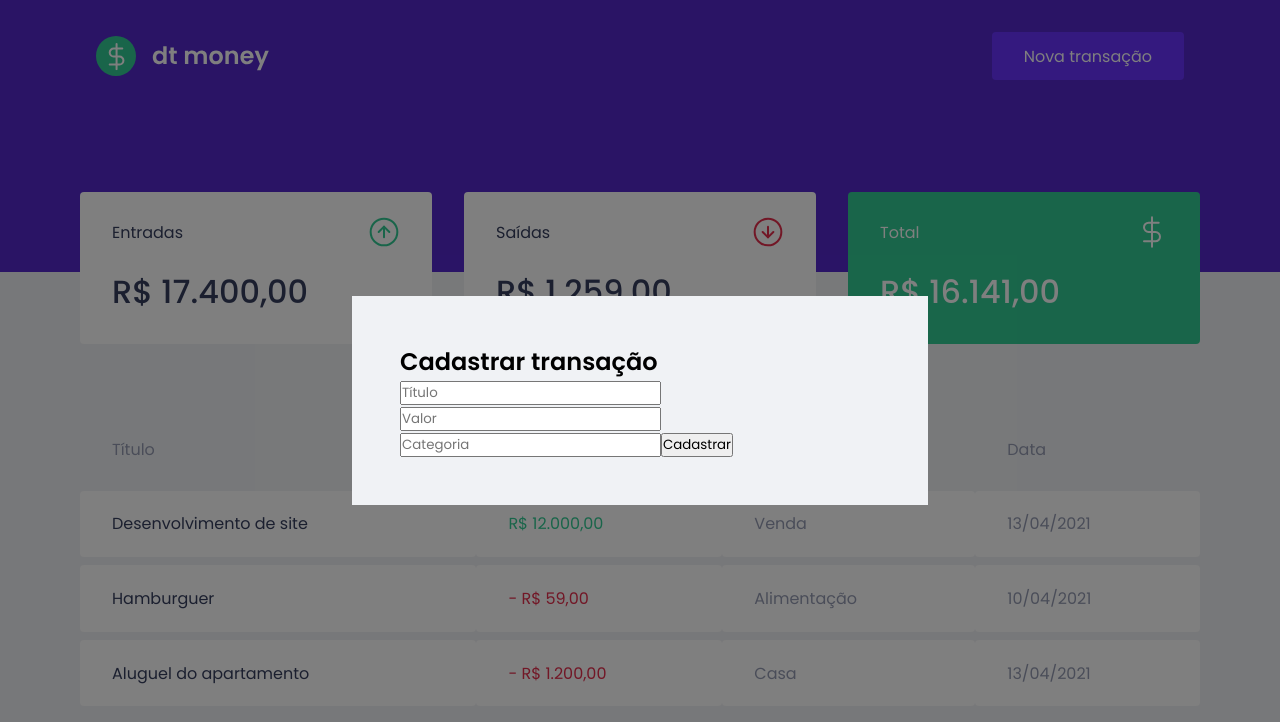
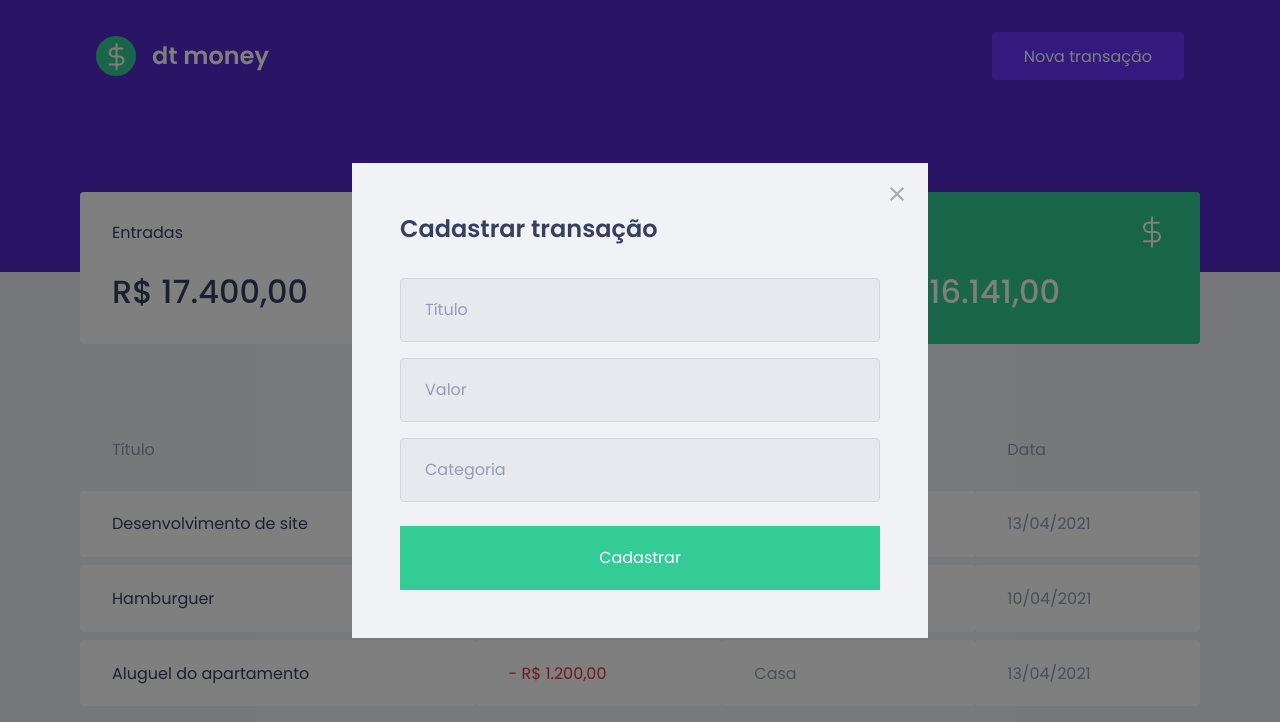
Before and after one commit to wellingtondw/dt-money, a React (Create React App) app: page / in a window 1280 px wide. Both pictures are taken after a click on the button "Nova transação". Shown: the top 722 px of the page. Built offline with nearby package versions, Linux system fonts and the light colour scheme; no server answers; what miragejs would draw is missing.

Commit message:
style form new transaction modal

```diff
--- a/src/components/NewTransactionModal/index.tsx
+++ b/src/components/NewTransactionModal/index.tsx
@@ -1,12 +1,15 @@
 import Modal, { Props } from 'react-modal'
-
+import closeImg from '../../assets/close.svg'
 import * as S from './styles'
 
 type NewTransactionModalProps = Props
 
-export function NewTransactionModal(props: NewTransactionModalProps) {
+export function NewTransactionModal({ onRequestClose,...props}: NewTransactionModalProps) {
   return (
-    <Modal {...props} overlayClassName='react-modal-overlay' className='react-modal-content'>
+    <Modal {...props} onRequestClose={onRequestClose} overlayClassName='react-modal-overlay' className='react-modal-content'>
+      <button type='button' className='react-modal-close' onClick={onRequestClose}>
+        <img src={closeImg} alt="Fechar modal"/>
+      </button>
       <S.Container>
         <h2>Cadastrar transação</h2>
 
--- a/src/components/NewTransactionModal/styles.ts
+++ b/src/components/NewTransactionModal/styles.ts
@@ -1,3 +1,44 @@
 import styled from 'styled-components'
 
-export const Container = styled.form``
+export const Container = styled.form`
+  h2 {
+    color: var(--text-title);
+    font-size: 1.5rem;
+    margin-bottom: 2rem;
+  }
+
+  input {
+    width: 100%;
+    padding: 0 1.5rem;
+    height: 4rem;
+    border-radius: 0.25rem;
+    border: 1px solid #d7d7d7;
+    background: #e7e9ee;
+    font-weight: 400;
+    font-size: 1rem;
+
+    &::placeholder {
+      color: var(--text-body);
+    }
+
+    & + input {
+      margin-top: 1rem;
+    }
+  }
+
+  button[type="submit"] {
+    width: 100%;
+    padding: 0 1.5rem;
+    height: 4rem;
+    background: var(--green);
+    color: #fff;
+    border: 0;
+    font-size: 1rem;
+    margin-top: 1.5rem;
+    transition: filter 0.2s;
+
+    &:hover {
+      filter: brightness(0.9);
+    }
+  }
+`
--- a/src/styles/global.ts
+++ b/src/styles/global.ts
@@ -76,4 +76,18 @@
     padding: 3rem;
     position: relative;
   }
+
+  .react-modal-close {
+    position: absolute;
+    right: 1.5rem;
+    top: 1.5rem;
+    border: 0;
+    background: transparent;
+    transition: filter 0.2s;
+    line-height: 1;
+
+    &:hover {
+      filter: brightness(0.8);
+    }
+  }
 `
```
